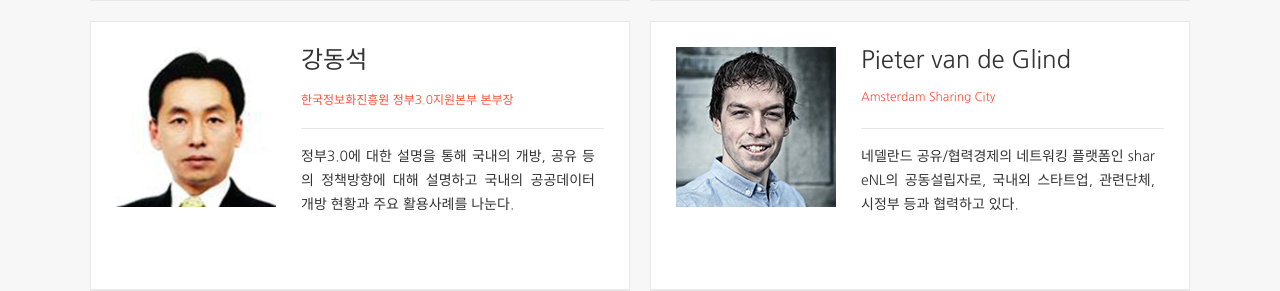
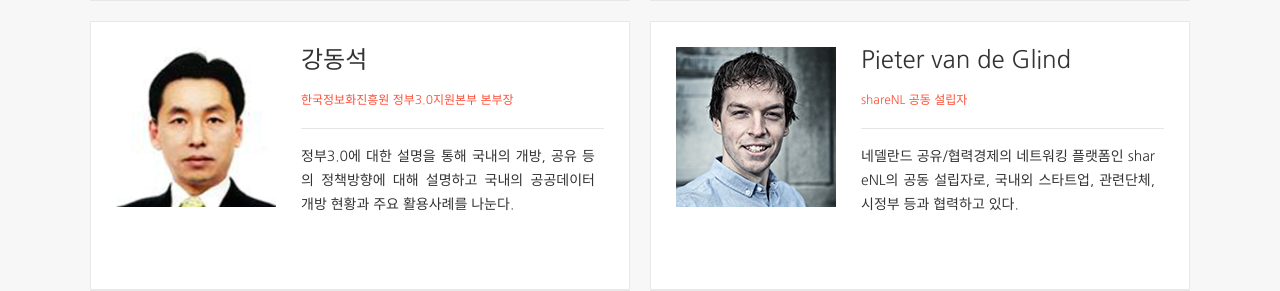
Before and after one commit to creativecommonskorea/2015-global-summit, a Jekyll site: the page built from speakers.html, in a window 1280 px wide and 900 px high, scrolled down 3856 px. Shown: the part 238-529 px from the top of the window. Built offline with Jekyll 4.4.1, drawn with Linux system fonts in a browser that asks for light colours; nearby versions of some CDN libraries.

Commit message:
Pieter van de Glind -> shareNL 공동 설립자

```diff
--- a/_data/speakers.yml
+++ b/_data/speakers.yml
@@ -68,6 +68,6 @@
 
 - name: Pieter van de Glind
   image: images/speaker/sp_Pieter-van-de-Glind.png
-  organize: Amsterdam Sharing City
+  organize: shareNL 공동 설립자
   describe: >
-    네델란드 공유/협력경제의 네트워킹 플랫폼인 shareNL의 공동설립자로, 국내외 스타트업, 관련단체, 시정부 등과 협력하고 있다.
+    네델란드 공유/협력경제의 네트워킹 플랫폼인 shareNL의 공동 설립자로, 국내외 스타트업, 관련단체, 시정부 등과 협력하고 있다.
```
